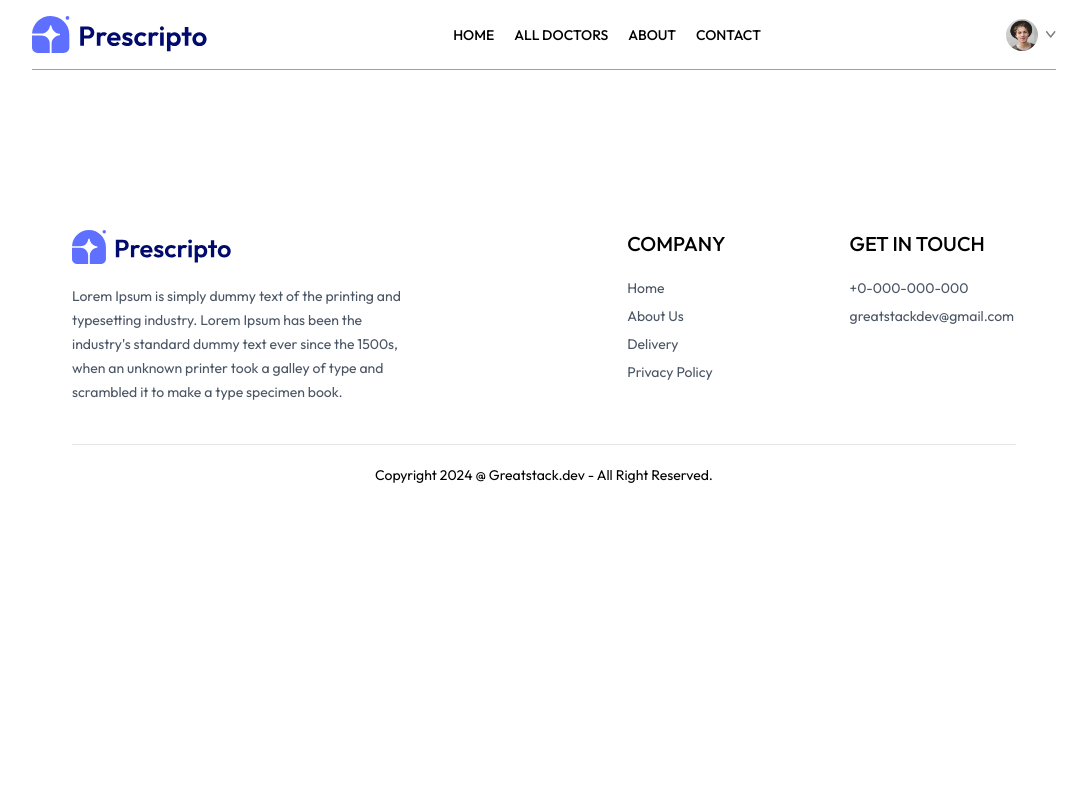
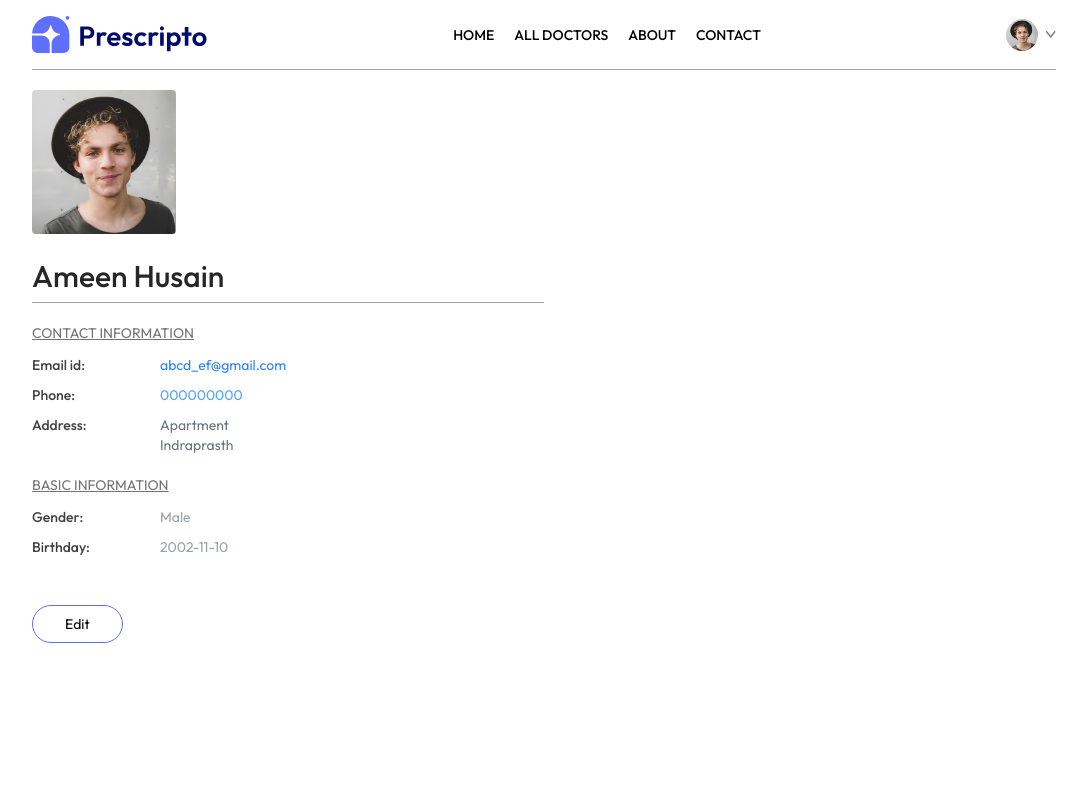
Before and after one commit to ameen209/VitaConnect, a React (Vite) app in the folder Frontend/: page /my-profile in a window 1280 px wide. Shown: the top 800 px of the page, without its empty margins (96-1183 px from the left). Built offline with nearby package versions, Linux system fonts and the light colour scheme.

Commit message:
frontend completed

```diff
--- a/Frontend/src/components/Navbar.jsx
+++ b/Frontend/src/components/Navbar.jsx
@@ -45,6 +45,19 @@
           </div>
           : <button onClick={()=>navigate('/login')} className='text-white bg-primary cursor-pointer px-8 py-3 rounded-full font-light hidden md:block'>Create Account</button>
         }
+        <img onClick={()=>setShowMenu(true)} className='w-6 md:hidden' src={assets.menu_icon} alt="" />
+        <div className={`${showMenu ? 'fixed w-full' : 'h-0 w-0'} md:hidden right-0 top-0 bottom-0 z-20 overflow-hidden bg-white transition-all`}>
+          <div className='flex items-center justify-between px-5 py-6'>
+            <img className='w-36' src={assets.logo} alt="" />
+            <img className='w-7' onClick={()=>setShowMenu(false)} src={assets.cross_icon} alt="" />
+          </div>
+          <ul className='flex flex-col items-center gap-2 mt-5 px-5 text-lg font-medium'>
+            <NavLink onClick={()=>setShowMenu(false)} to='/'><p className='px-4 py-2 rounded inline-block'>Home</p></NavLink>
+            <NavLink onClick={()=>setShowMenu(false)} to='/doctors'><p className='px-4 py-2 rounded inline-block'>ALL DOCTORS</p></NavLink>
+            <NavLink onClick={()=>setShowMenu(false)} to='/about'><p className='px-4 py-2 rounded inline-block'>ABOUT</p></NavLink>
+            <NavLink onClick={()=>setShowMenu(false)} to='/contact'><p className='px-4 py-2 rounded inline-block'>CONTACT</p></NavLink>
+          </ul>
+        </div>
       </div>
     </div>
   )
--- a/Frontend/src/index.css
+++ b/Frontend/src/index.css
@@ -13,8 +13,16 @@
 .text-primary{
     color: #5f6FFF;
 }
+.border-primary{
+    border-color: #5f6FFF;
+}
 ::-webkit-scrollbar{
     @apply hidden
+}
+@media (max-width:740px){
+    .active p{
+        @apply text-white bg-[#5f6FFF]
+    }
 }
 .grid-cols-auto {
   display: grid;
--- a/Frontend/src/pages/Doctors.jsx
+++ b/Frontend/src/pages/Doctors.jsx
@@ -7,6 +7,7 @@
   const { speciality } = useParams();
   const {doctors} = useContext(AppContext);
   const [filterDoc,setFilterDoc] = useState([]);
+  const [showFilter,setShowFilter] = useState(false)
   const navigate = useNavigate()
 
   const applyFilter = ()=>{
@@ -27,8 +28,9 @@
       <p className='text-gray-600'>Browse through the doctors specialist.</p>
 
       <div className='flex flex-col sm:flex-row items-start gap-5 mt-5'>
+        <button className={`py-1 px-3 border rounded text-sm transition-all sm:hidden ${showFilter ? 'bg-primary text-white' : ''} `} onClick={()=>setShowFilter(prev => !prev)}>Filters</button>
 
-        <div className='flex flex-col gap-4 text-sm text-gray-600'>
+        <div className={`flex-col gap-4 text-sm text-gray-600 ${showFilter ? 'flex' : 'hidden sm:flex'}`}>
           <p onClick={()=> speciality === 'General physician' ? navigate('/doctors') : navigate('/doctors/General physician')} className={`w-[94vw] sm:w-auto pl-3 py-1.5 pr-16 border border-gray-300 rounded transition-all cursor-pointer ${speciality === "General physician" ? "bg-indigo-100 text-black" : ""}`}>General physician</p>
           <p onClick={()=> speciality === 'Gynecologist' ? navigate('/doctors') : navigate('/doctors/Gynecologist')} className={`w-[94vw] sm:w-auto pl-3 py-1.5 pr-16 border border-gray-300 rounded transition-all cursor-pointer ${speciality === "Gynecologist" ? "bg-indigo-100 text-black" : ""}`}>Gynecologist</p>
           <p onClick={()=> speciality === 'Dermatologist' ? navigate('/doctors') : navigate('/doctors/Dermatologist')} className={`w-[94vw] sm:w-auto pl-3 py-1.5 pr-16 border border-gray-300 rounded transition-all cursor-pointer ${speciality === "Dermatologist" ? "bg-indigo-100 text-black" : ""}`}>Dermatologist</p>
--- a/Frontend/src/pages/MyAppointments.jsx
+++ b/Frontend/src/pages/MyAppointments.jsx
@@ -1,9 +1,35 @@
-import React from 'react'
+import React, { useContext } from 'react'
+import { AppContext } from '../context/AppContext'
 
 const MyAppointments = () => {
+
+  const { doctors } = useContext(AppContext)
+
   return (
     <div>
-
+      <p className='pb-3 mt-12 font-medium text-zinc-700 border-b border-zinc-200'>My appointments</p>
+      <div>
+        {doctors.slice(0,3).map((item,index)=>(
+          <div className='grid grid-cols-[1fr_2fr] gap-4 sm:flex sm:gap-6 py-2 border-b border-zinc-200' key={index}>
+            <div>
+              <img className='w-32 bg-indigo-50' src={item.image} alt="" />
+            </div>
+            <div className='flex-1 text-sm text-zinc-600'>
+              <p className='text-neutral-800 font-semibold'>{item.name}</p>
+              <p>{item.speciality}</p>
+              <p className='text-zinc-700 font-medium mt-1'>Address:</p>
+              <p className='text-xs'>{item.address.line1}</p>
+              <p className='text-xs'>{item.address.line2}</p>
+              <p className='text-xs mt-1'><span className='text-sm text-neutral-700 font-medium'>Date & Time:</span> 13 Oct 2025 | 01:00 PM</p>
+            </div>
+            <div></div>
+            <div className='flex flex-col gap-2 justify-end'>
+              <button className='text-sm text-stone-500 text-center sm:min-w-48 py-2 border rounded hover:bg-[#5f6FFF] cursor-pointer hover:text-white transition-all duration-300'>Pay Online</button>
+              <button className='text-sm text-stone-500 text-center sm:min-w-48 py-2 border rounded hover:bg-red-600 cursor-pointer hover:text-white transition-all duration-300'>Cancel appointment</button>
+            </div>
+          </div>
+        ))}
+      </div>
     </div>
   )
 }
--- a/Frontend/src/pages/MyProfile.jsx
+++ b/Frontend/src/pages/MyProfile.jsx
@@ -1,8 +1,87 @@
-import React from 'react'
+import React, { useState } from 'react'
+import { assets } from '../assets/assets'
 
 const MyProfile = () => {
+
+  const [userData,setUserData] = useState({
+    name:"Ameen Husain",
+    image:assets.profile_pic,
+    email:'abcd_ef@gmail.com',
+    phone:'000000000',
+    address:{
+      line1:"Apartment",
+      line2:"Indraprasth"
+    },
+    gender:'Male',
+    dob:'2002-11-10'
+  })
+
+  const [isEdit,setIsEdit] = useState(false)
+
   return (
-    <div>
+    <div className='max-w-lg flex flex-col gap-2 text-sm'>
+      <img className='w-36 rounded' src={userData.image} alt="" />
+      {
+        isEdit
+        ? <input className='bg-gray-50 text-3xl font-medium max-w-60 mt-4' type="text" value={userData.name} onChange={e => setUserData(prev =>({...prev,name:e.target.value}))} />
+        : <p className='font-medium text-3xl text-neutral-800 mt-4'>{userData.name}</p>
+      }
+      <hr className='bg-zinc-400 h-[1px] border-none' />
+
+      <div>
+        <p className='text-neutral-500 underline mt-3'>CONTACT INFORMATION</p>
+        <div className='grid grid-cols-[1fr_3fr] gap-y-2.5 mt-3 text-neutral-700'>
+          <p className='font-medium'>Email id:</p>
+          <p className='text-blue-500'>{userData.email}</p>
+          <p className='font-medium'>Phone:</p>
+          {
+            isEdit
+            ? <input className='bg-gray-100 max-w-52' type="text" value={userData.phone} onChange={e => setUserData(prev =>({...prev,phone:e.target.value}))} />
+            : <p className='text-blue-400'>{userData.phone}</p>
+          }
+          <p className='font-medium'>Address:</p>
+          {
+            isEdit
+            ? <p>
+                <input className='bg-gray-50' onChange={(e) => setUserData(prev => ({...prev,address: { ...prev.address,line1:e.target.value}}))} value={userData.address.line1} type="text" />
+                <br />
+                <input className='bg-gray-50' onChange={(e) => setUserData(prev => ({...prev,address: { ...prev.address,line2:e.target.value}}))} value={userData.address.line2} type="text" />
+              </p>
+            : <p className='text-gray-500'>
+                {userData.address.line1}
+                <br />
+                {userData.address.line2}
+              </p>
+          }
+        </div>
+      </div>
+      <div>
+        <p className='text-neutral-500 underline mt-3'>BASIC INFORMATION</p>
+        <div className='grid grid-cols-[1fr_3fr] gap-y-2.5 mt-3 text-neutral-700'>
+          <p className='font-medium'>Gender:</p>
+          {
+              isEdit
+              ? <select className='max-w-20 bg-gray-100' onChange={(e)=>setUserData(prev=>({...prev,gender:e.target.value}))} value={userData.gender}>
+                    <option value="Male">Male</option>
+                    <option value="Female">Female</option>
+                </select>
+              : <p className='text-gray-400'>{userData.gender}</p>
+          }
+          <p className='font-medium'>Birthday:</p>
+          {
+            isEdit
+            ? <input className='max-w-28 bg-gray-100' type="date" onChange={(e)=>setUserData(prev=>({...prev,dob:e.target.value}))} value={userData.dob}/>
+            : <p className='text-gray-400'>{userData.dob}</p>
+          }
+        </div>
+      </div>
+      <div className='mt-10'>
+        {
+          isEdit
+          ? <button className='border border-primary px-8 py-2 rounded-full hover:bg-[#5f6FFF] hover:text-white transition-all cursor-pointer' onClick={()=>setIsEdit(false)}>Save information</button>
+          : <button className='border border-primary px-8 py-2 rounded-full hover:bg-[#5f6FFF] hover:text-white transition-all cursor-pointer' onClick={()=>setIsEdit(true)}>Edit</button>
+        }
+      </div>
 
     </div>
   )
```
